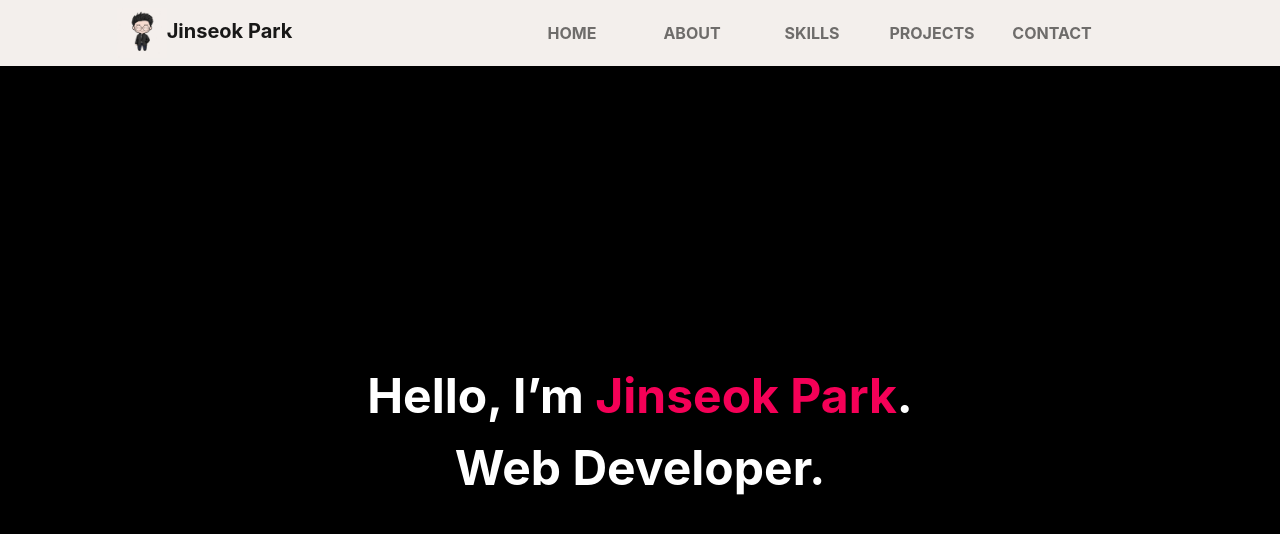
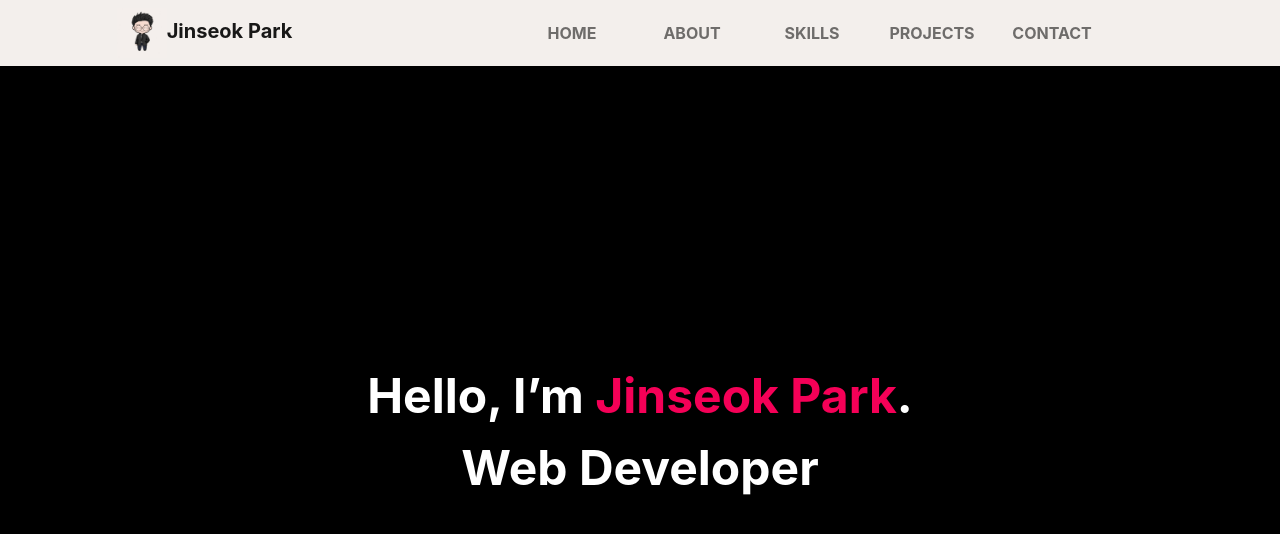
Before and after one commit to jinseok1306/Portfolio, a React (Create React App) app in the folder portfolio/: page / in a window 1280 px wide. Shown: the top 534 px of the page. Built offline with nearby package versions, Linux system fonts and the light colour scheme.

Commit message:
Git 연결 변경

```diff
--- a/portfolio/src/components/Home.tsx
+++ b/portfolio/src/components/Home.tsx
@@ -13,7 +13,7 @@ function Home(): JSX.Element {
                 Hello, I’m
                 <span className="font-color-pink"> Jinseok Park</span>.
               </div>
-              <div className="font-bold">Web Developer.</div>
+              <div className="font-bold">Web Developer</div>
             </div>
           </Col>
         </Row>
```
